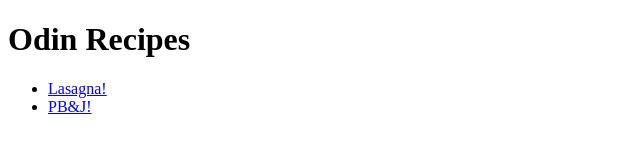
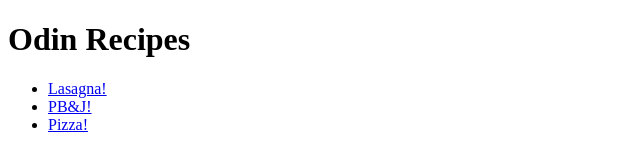
Before and after one commit to vrindadesh/odin-recipes, a plain HTML site: page index.html in a window 1280 px wide. Shown: the full height of the page, 0-640 px from the left. Drawn offline with Linux system fonts and the light colour scheme.

Commit message:
Added new link to pizza recipe on home page
Home page was missing a link to the pizza recipe

```diff
--- a/index.html
+++ b/index.html
@@ -12,6 +12,7 @@
     <ul>
         <li><a href="./lasagna.html">Lasagna!</a></li>
         <li><a href="./pbandj.html">PB&J!</a></li>
+        <li><a href="./pizza.html">Pizza!</a></li>
     </ul>
 </body>
 
```
